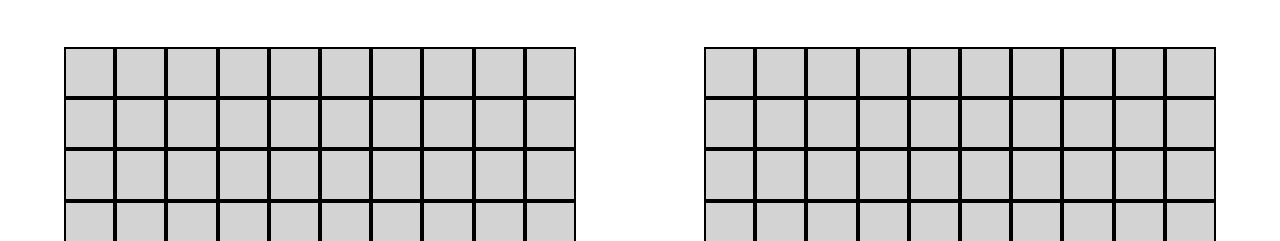
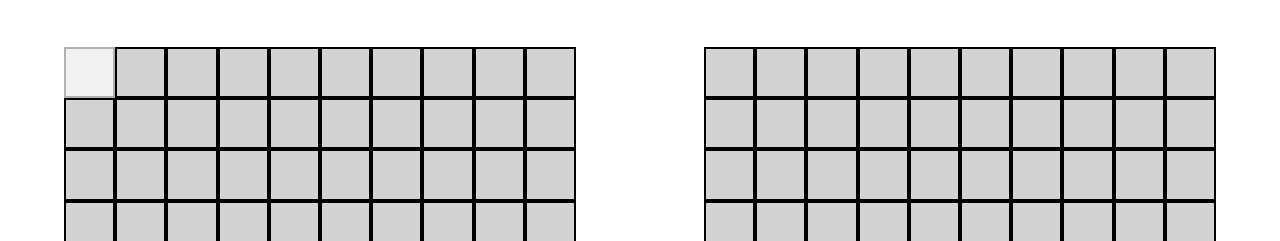
Before and after one commit to PanibratovR3/Battleship, a website with bundled scripts: page src/template.html in a window 1280 px wide. In both pictures the pointer is over the element 89 px from the left and 631 px from the top of the page. Shown: the part 559-800 px from the top of the page. Built offline with nearby package versions, Linux system fonts and the light colour scheme.

Commit message:
Added effects for selection during the ship placement.

```diff
--- a/src/style.css
+++ b/src/style.css
@@ -119,3 +119,7 @@
     font-weight: bold;
     font-size: 1.3rem;
 }
+
+.active:hover {
+    opacity: 0.3;
+}
--- a/src/visualize.js
+++ b/src/visualize.js
@@ -112,6 +112,7 @@ const DOMBattleship = (() => {
               document.querySelector(".info").textContent = `Placing the Ship-${
                 ships[ships.length - 2].length
               }.`;
+              boardCell.classList.add("active");
               boardCell.addEventListener("click", (event) => {
                 handleHumanEmptyBoardCell(
                   event,
@@ -122,6 +123,7 @@ const DOMBattleship = (() => {
               });
             } else {
               document.querySelector(".info").textContent = "Start!";
+              boardCell.classList.remove("active");
               boardCell.removeEventListener("click", (event) =>
                 handleHumanEmptyBoardCell(
                   event,
```
